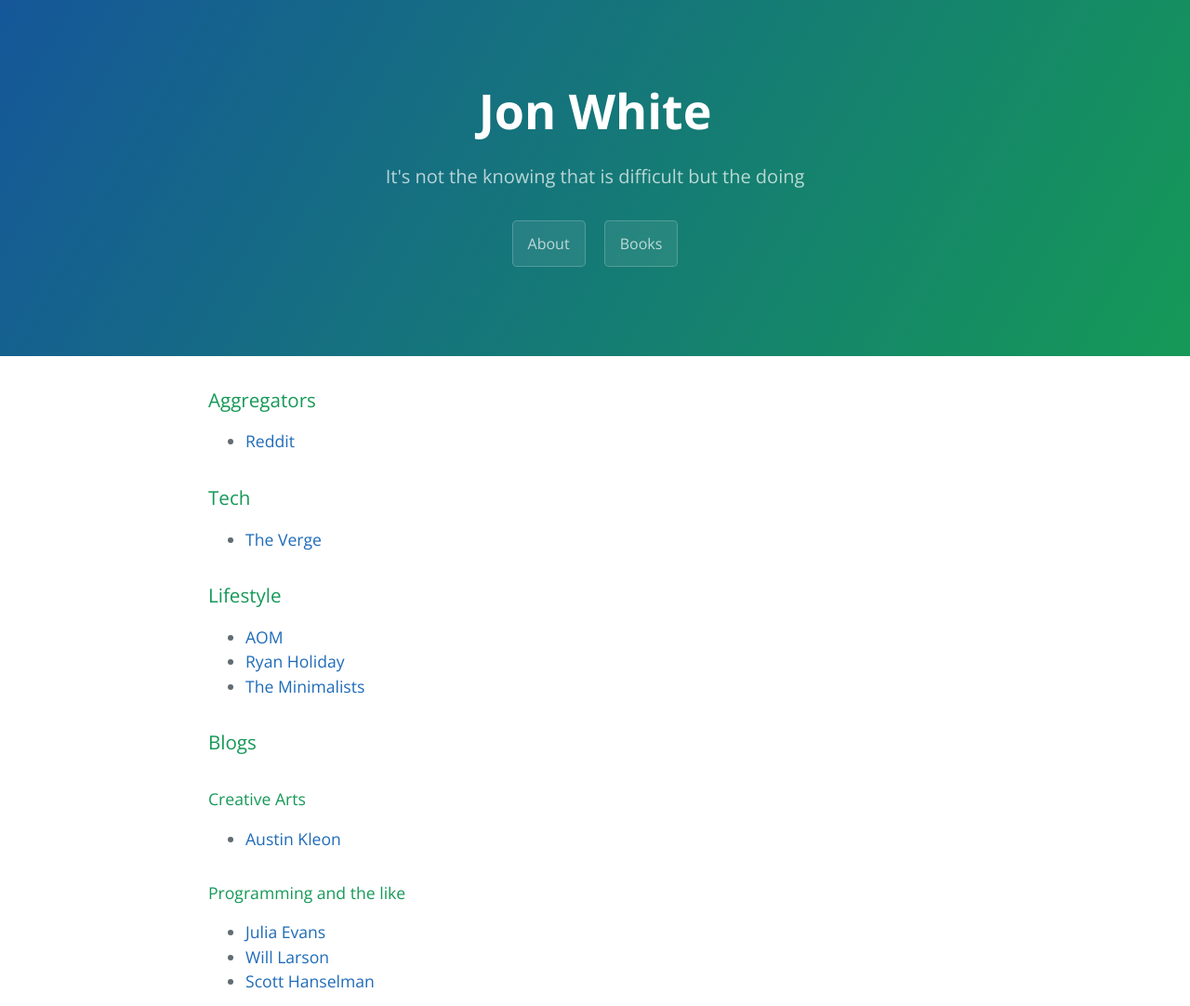
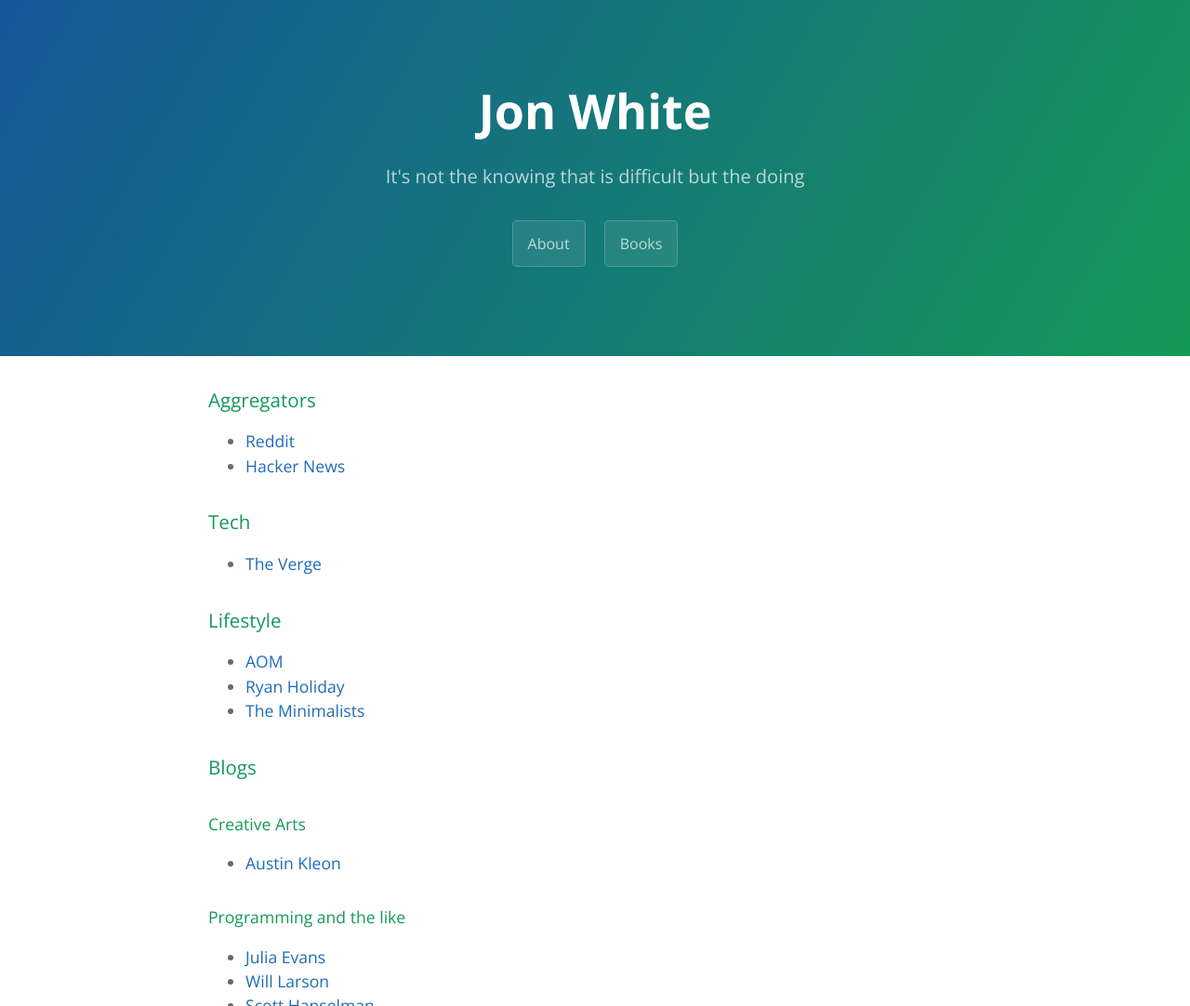
Before and after one commit to jjwhite/jjwhite.github.io, a Jekyll site: the page built from bookmarks.md, in a window 1280 px wide, cut to the strip 0-1082 px from the top of the page. Shown: the whole strip at 93% size. Built offline with Jekyll 4.4.1, drawn with Linux system fonts in a browser that asks for light colours.

Commit message:
adds hacker news

```diff
--- a/bookmarks.md
+++ b/bookmarks.md
@@ -7,6 +7,7 @@
 ### Aggregators
 
 - [Reddit](https://reddit.com){:target="_blank"}
+- [Hacker News](https://news.ycombinator.com/){:target="_blank"}
 
 ### Tech
 
```
